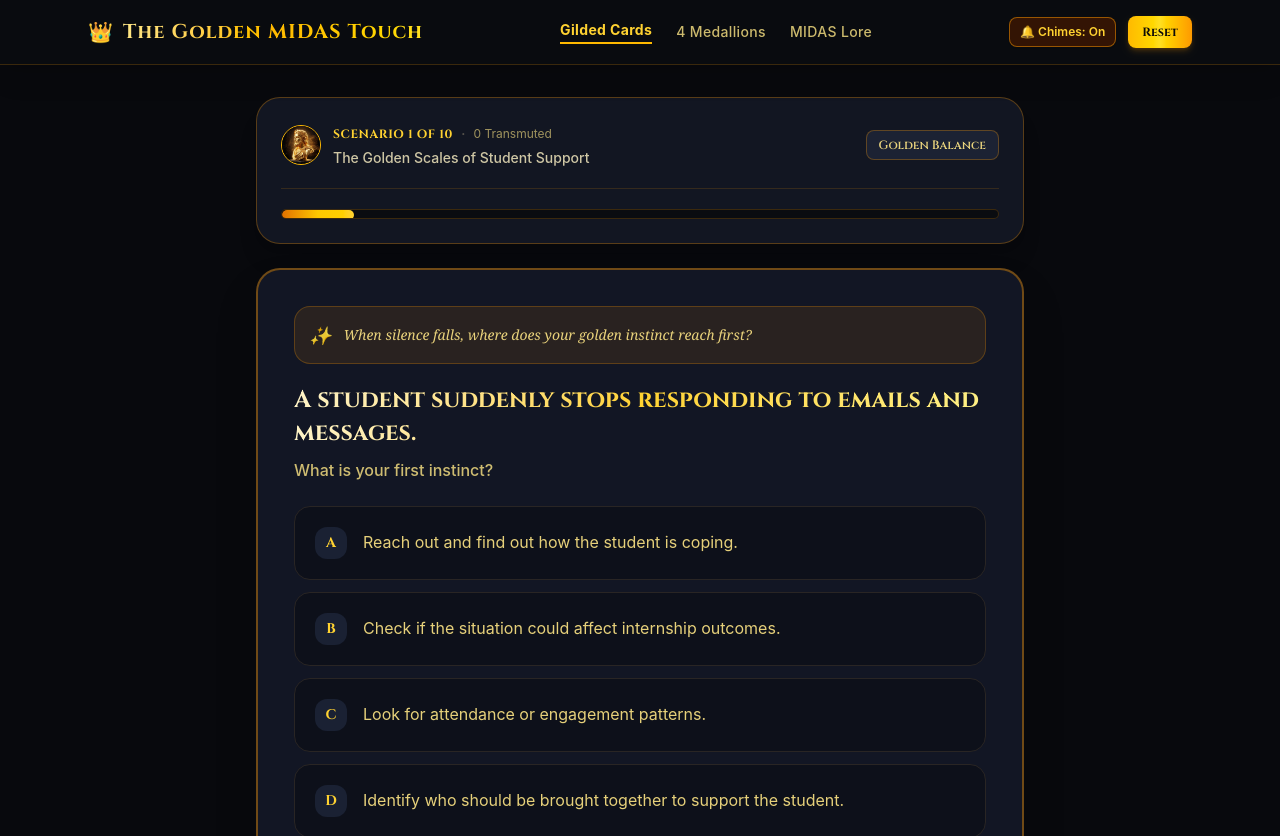
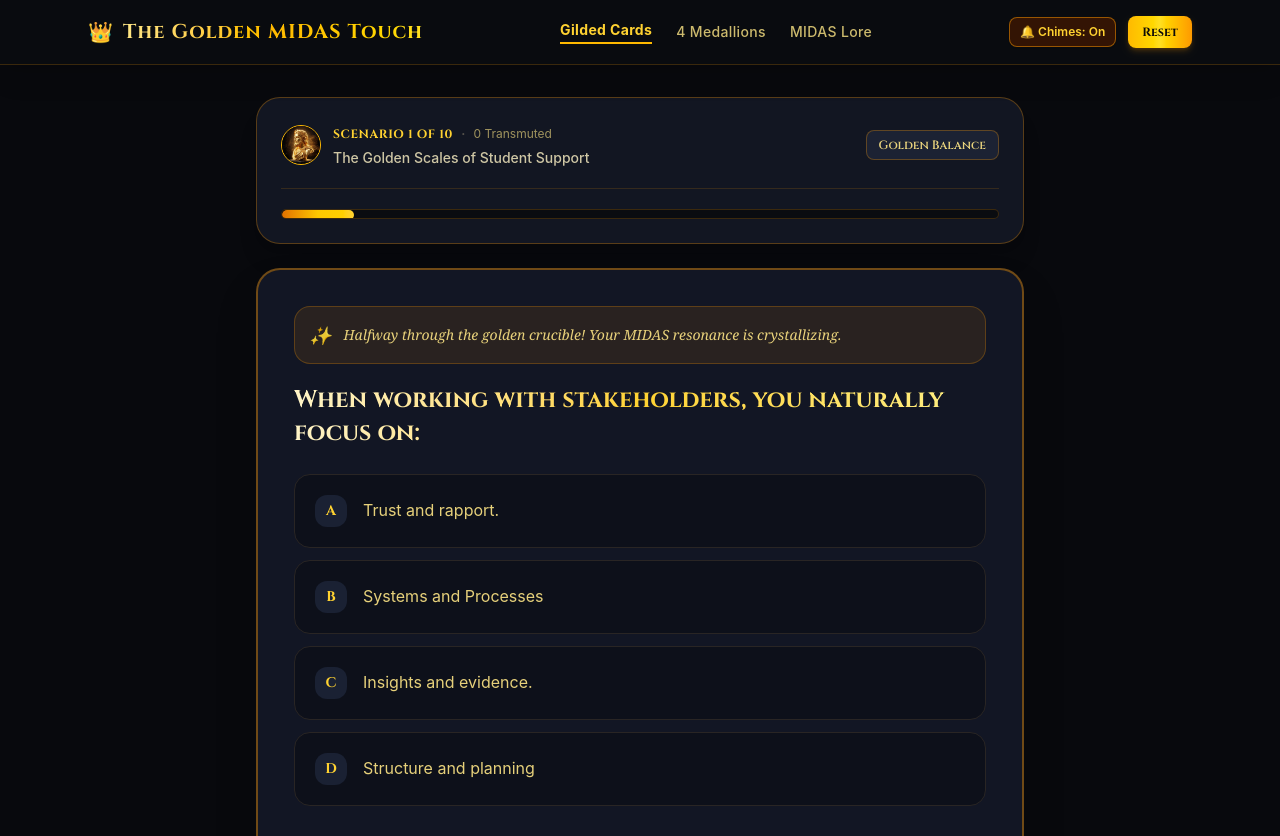
Before and after one commit to cindynxy15/OSSMIDAS13OCT26, a React (Vite) app: page / in a window 1280 px wide. Shown: the top 836 px of the page. Built offline with nearby package versions, Linux system fonts and the light colour scheme.

Commit message:
Shuffle questions for every user and every attempt

```diff
--- a/src/App.tsx
+++ b/src/App.tsx
@@ -4,8 +4,8 @@
  */
 
 import React, { useState } from 'react';
-import { OptionLetter, ScoreRecord, BlendedPersonaResult } from './types/quiz';
-import { QUIZ_QUESTIONS, calculatePersonaResult } from './data/quizData';
+import { OptionLetter, ScoreRecord, BlendedPersonaResult, QuizQuestion } from './types/quiz';
+import { QUIZ_QUESTIONS, calculatePersonaResult, shuffleQuestions } from './data/quizData';
 import { Header } from './components/Header';
 import { QuizStepper } from './components/QuizStepper';
 import { PersonaResult } from './components/PersonaResult';
@@ -14,6 +14,7 @@ import { MidasGuideModal } from './components/MidasGuideModal';
 import { GoldenCursorTrail } from './components/GoldenCursorTrail';
 
 export default function App() {
+  const [shuffledQuestions, setShuffledQuestions] = useState<QuizQuestion[]>(() => shuffleQuestions());
   const [answers, setAnswers] = useState<Record<number, OptionLetter>>({});
   const [view, setView] = useState<'quiz' | 'result' | 'all-roles'>('quiz');
   const [isGuideOpen, setIsGuideOpen] = useState<boolean>(false);
@@ -32,6 +33,7 @@ export default function App() {
 
   const handleReset = () => {
     setAnswers({});
+    setShuffledQuestions(shuffleQuestions());
     setView('quiz');
     window.scrollTo({ top: 0, behavior: 'smooth' });
   };
@@ -73,6 +75,7 @@ export default function App() {
         {view === 'quiz' && (
           <div className="flex-1 flex flex-col">
             <QuizStepper
+              questions={shuffledQuestions}
               answers={answers}
               onSelectOption={handleSelectOption}
               onFinishQuiz={handleFinishQuiz}
--- a/src/components/QuizStepper.tsx
+++ b/src/components/QuizStepper.tsx
@@ -1,34 +1,48 @@
 import React, { useEffect, useState } from 'react';
-import { OptionLetter, QuizOption, PersonaKey } from '../types/quiz';
+import { OptionLetter, QuizOption, PersonaKey, QuizQuestion } from '../types/quiz';
 import { QUIZ_QUESTIONS, PERSONAS, MIDAS_GOLDEN_AVATAR } from '../data/quizData';
 import { goldenSound } from '../utils/audio';
 
 interface QuizStepperProps {
+  questions?: QuizQuestion[];
   answers: Record<number, OptionLetter>;
   onSelectOption: (questionId: number, letter: OptionLetter) => void;
   onFinishQuiz: () => void;
 }
 
 export const QuizStepper: React.FC<QuizStepperProps> = ({
+  questions = QUIZ_QUESTIONS,
   answers,
   onSelectOption,
   onFinishQuiz,
 }) => {
+  const activeQuestions = questions;
   const [currentIndex, setCurrentIndex] = useState<number>(() => {
-    for (let i = 0; i < QUIZ_QUESTIONS.length; i++) {
-      if (!answers[QUIZ_QUESTIONS[i].id]) {
+    for (let i = 0; i < activeQuestions.length; i++) {
+      if (!answers[activeQuestions[i].id]) {
         return i;
       }
     }
     return 0;
   });
 
+  // Keep index synchronized when questions are reshuffled on a new attempt
+  useEffect(() => {
+    for (let i = 0; i < activeQuestions.length; i++) {
+      if (!answers[activeQuestions[i].id]) {
+        setCurrentIndex(i);
+        return;
+      }
+    }
+    setCurrentIndex(0);
+  }, [activeQuestions]);
+
   const [showLivePulse, setShowLivePulse] = useState<boolean>(false);
 
-  const currentQ = QUIZ_QUESTIONS[currentIndex];
-  const currentAnswer = answers[currentQ.id];
+  const currentQ = activeQuestions[currentIndex] || activeQuestions[0];
+  const currentAnswer = currentQ ? answers[currentQ.id] : undefined;
   const answeredCount = Object.keys(answers).length;
-  const isAllAnswered = answeredCount === QUIZ_QUESTIONS.length;
+  const isAllAnswered = answeredCount === activeQuestions.length;
 
   useEffect(() => {
     const handleKeyDown = (e: KeyboardEvent) => {
@@ -46,7 +60,7 @@ export const QuizStepper: React.FC<QuizStepperProps> = ({
 
       if (matchedOption) {
         handlePick(matchedOption.letter);
-      } else if (e.key === 'ArrowRight' && currentIndex < QUIZ_QUESTIONS.length - 1) {
+      } else if (e.key === 'ArrowRight' && currentIndex < activeQuestions.length - 1) {
         setCurrentIndex((prev) => prev + 1);
       } else if (e.key === 'ArrowLeft' && currentIndex > 0) {
         setCurrentIndex((prev) => prev - 1);
@@ -55,12 +69,12 @@ export const QuizStepper: React.FC<QuizStepperProps> = ({
 
     window.addEventListener('keydown', handleKeyDown);
     return () => window.removeEventListener('keydown', handleKeyDown);
-  }, [currentIndex, currentQ]);
+  }, [currentIndex, currentQ, activeQuestions.length]);
 
   const handlePick = (letter: OptionLetter) => {
     goldenSound.playGoldenChime();
     onSelectOption(currentQ.id, letter);
-    if (currentIndex < QUIZ_QUESTIONS.length - 1) {
+    if (currentIndex < activeQuestions.length - 1) {
       setTimeout(() => {
         setCurrentIndex((prev) => prev + 1);
       }, 200);
@@ -75,7 +89,7 @@ export const QuizStepper: React.FC<QuizStepperProps> = ({
   };
 
   Object.entries(answers).forEach(([qIdStr, chosenLetter]) => {
-    const q = QUIZ_QUESTIONS.find((item) => item.id === Number(qIdStr));
+    const q = activeQuestions.find((item) => item.id === Number(qIdStr)) || QUIZ_QUESTIONS.find((item) => item.id === Number(qIdStr));
     const opt = q?.options.find((o) => o.letter === chosenLetter);
     if (opt) {
       liveScores[opt.personaKey] += 1;
@@ -121,7 +135,7 @@ export const QuizStepper: React.FC<QuizStepperProps> = ({
         <div className="w-full bg-[#0a0c10] border border-amber-500/20 rounded-full h-2.5 mt-5 overflow-hidden">
           <div
             className="bg-gradient-to-r from-amber-600 via-yellow-400 to-amber-300 h-2.5 rounded-full transition-all duration-300 ease-out shadow-sm"
-            style={{ width: `${((currentIndex + 1) / QUIZ_QUESTIONS.length) * 100}%` }}
+            style={{ width: `${((currentIndex + 1) / activeQuestions.length) * 100}%` }}
           />
         </div>
 
@@ -239,7 +253,7 @@ export const QuizStepper: React.FC<QuizStepperProps> = ({
 
           {/* Quick jump dot indicators */}
           <div className="hidden sm:flex items-center gap-1.5">
-            {QUIZ_QUESTIONS.map((q, idx) => {
+            {activeQuestions.map((q, idx) => {
               const hasAnswered = !!answers[q.id];
               const isCurrent = idx === currentIndex;
               return (
@@ -261,7 +275,7 @@ export const QuizStepper: React.FC<QuizStepperProps> = ({
             })}
           </div>
 
-          {currentIndex === QUIZ_QUESTIONS.length - 1 ? (
+          {currentIndex === activeQuestions.length - 1 ? (
             <button
               onClick={() => {
                 goldenSound.playGoldenFanfare();
@@ -278,7 +292,7 @@ export const QuizStepper: React.FC<QuizStepperProps> = ({
             </button>
           ) : (
             <button
-              onClick={() => setCurrentIndex((prev) => Math.min(QUIZ_QUESTIONS.length - 1, prev + 1))}
+              onClick={() => setCurrentIndex((prev) => Math.min(activeQuestions.length - 1, prev + 1))}
               className="px-4 py-2 text-xs sm:text-sm font-cinzel font-semibold rounded-xl bg-gradient-to-r from-amber-500 to-yellow-500 text-stone-950 hover:brightness-110 transition-colors cursor-pointer flex items-center gap-1.5"
             >
               Next →
--- a/src/data/quizData.ts
+++ b/src/data/quizData.ts
@@ -251,6 +251,15 @@ export const QUIZ_QUESTIONS: QuizQuestion[] = [
   }
 ];
 
+export function shuffleQuestions(questions: QuizQuestion[] = QUIZ_QUESTIONS): QuizQuestion[] {
+  const shuffled = [...questions];
+  for (let i = shuffled.length - 1; i > 0; i--) {
+    const j = Math.floor(Math.random() * (i + 1));
+    [shuffled[i], shuffled[j]] = [shuffled[j], shuffled[i]];
+  }
+  return shuffled;
+}
+
 export function calculatePersonaResult(scores: Record<PersonaKey, number>): BlendedPersonaResult {
   const maxScore = Math.max(...Object.values(scores));
   const topKeys = (Object.keys(scores) as PersonaKey[]).filter(key => scores[key] === maxScore);
```
Also changed, not shown: 1 other file (tests, documents, lock files or other folders).
